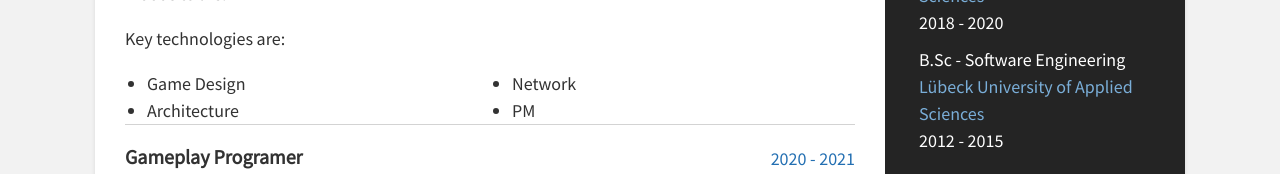
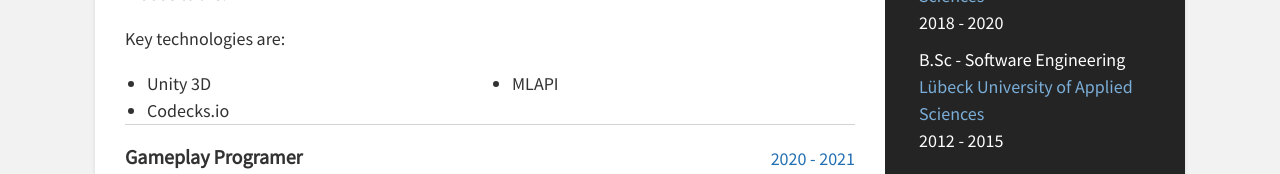
Before and after one commit to mmeiburg/mmeiburg.github.io, a plain HTML site: page index.html in a window 1280 px wide. Shown: the part 435-609 px from the top of the page. Drawn offline with Linux system fonts and the light colour scheme.

Commit message:
Update index.html
Changed key technolegies

```diff
--- a/index.html
+++ b/index.html
@@ -95,14 +95,13 @@
             <div class="skills-container">
                 <div>
                     <ul>
-                        <li>Game Design</li>
-                        <li>Architecture</li>
+                        <li>Unity 3D</li>
+                        <li>Codecks.io</li>
                     </ul>
                 </div>
                 <div>
                     <ul>
-                        <li>Network</li>
-                        <li>PM</li>
+                        <li>MLAPI</li>
                     </ul>
                   </div>
               </div>
```
